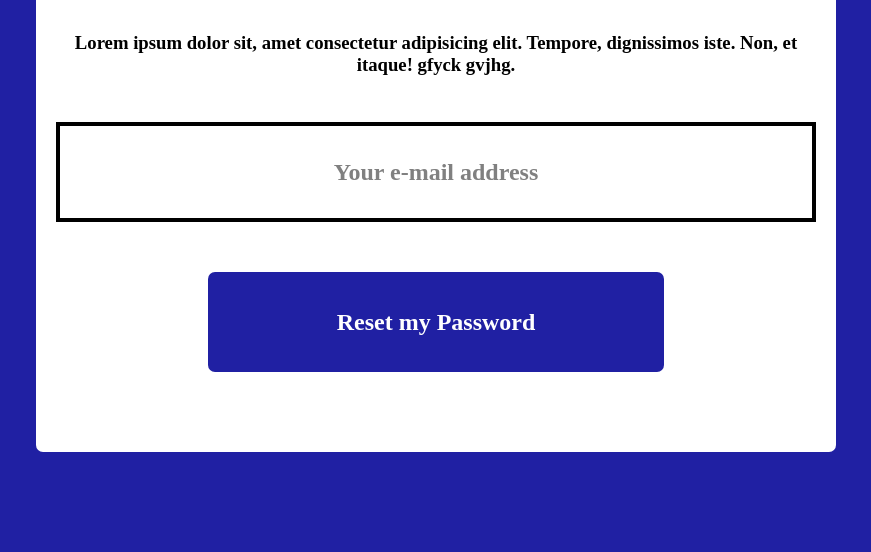
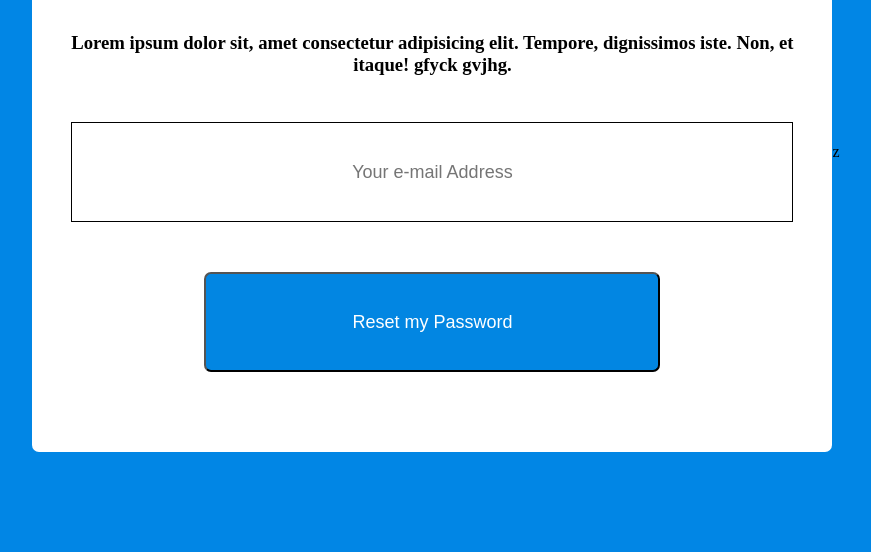
Before and after one commit to Arasanarul/Forget-Password_Page, a plain HTML site: page index.html in a window 1280 px wide. Shown: the part 248-800 px from the top of the page, without its empty margins (204-1075 px from the left). Drawn offline with Linux system fonts and the light colour scheme.

Commit message:
initial commit

```diff
--- a/index.html
+++ b/index.html
@@ -15,11 +15,11 @@
             <h3>Lorem ipsum dolor sit, amet consectetur adipisicing elit. Tempore, dignissimos iste. Non, et itaque! gfyck gvjhg. </h3>
         </div>
         <div class="box3">
-            <h2>Your e-mail address</h2>
+            <input type="text" placeholder="Your e-mail Address">
         </div>
         <div class="box4">
-            <h2>Reset my Password</h2>
+            <button type="reset">Reset my Password</button>
         </div>
     </div>
 </body>
-</html>
+</html>z
--- a/style.css
+++ b/style.css
@@ -9,7 +9,7 @@ body{
     height: 100vh;
     justify-content: center;
     align-items: center;
-    background-color: rgb(32, 32, 163);
+    background-color: #0186E5;
 
 }
 .box{
@@ -31,7 +31,7 @@ body{
     background-color: white;
     justify-content: center;
     align-items:center;
-    color: rgb(32, 32, 163);
+    color: #2578B6;
     font-size:x-large;
 
 }
@@ -51,19 +51,35 @@ body{
     color: gray;
     height: 100px;
     width: 100%;
-    border: 4px solid black;
+
 
 }
+.box3 input{
+    display: flex;
+    text-align: center;
+    outline: none;
+    height: 100px;
+    width: 95%;
+    font-size: 18px;
+    border: 1px solid black;
+}
 
-.box4{
+.box4 {
     display: flex;
     justify-content: center;
     align-items: center;
     height: 100px;
     width: 60%;
     margin:50px ;
-    color: white;
-    background-color: rgb(32, 32, 163);
-    border-radius: 7px;
+
 
 }
+.box4 button{
+    height: 100px;
+    width: 100%;
+    color: white;
+    cursor: pointer;
+    font-size: 18px;
+    border-radius: 7px;
+    background-color: #0286E2;
+}
```
